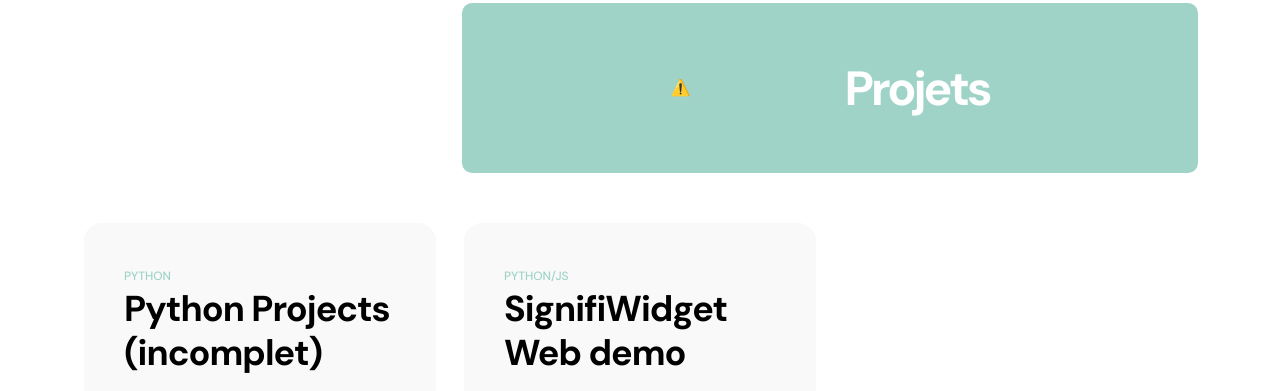
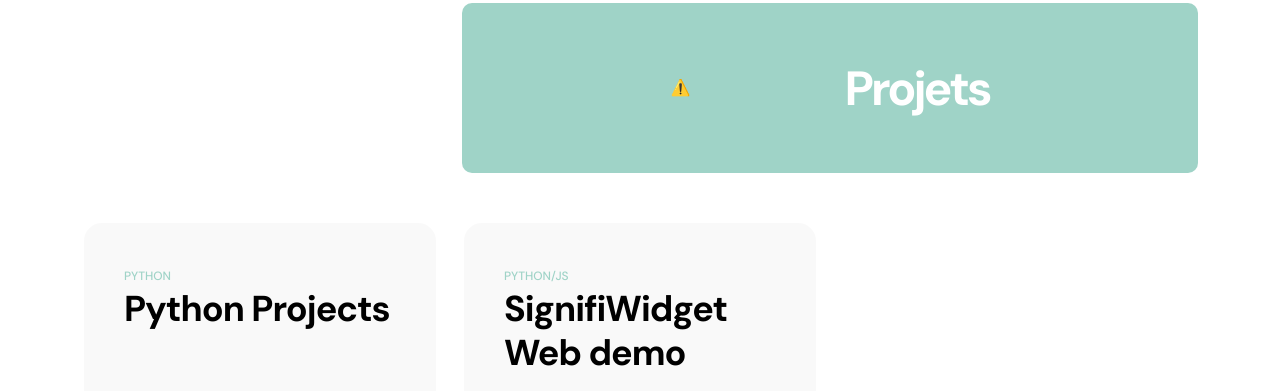
Before and after one commit to Rouxhero/rouxhero.github.io, a plain HTML site: page index.html in a window 1280 px wide. Shown: the part 3198-3589 px from the top of the page. Drawn offline with nearby package versions, Linux system fonts and the light colour scheme; no server answers.

Commit message:
Update index.html

```diff
--- a/index.html
+++ b/index.html
@@ -255,7 +255,7 @@
                             <div class="projects-info">
                                 <small class="projects-tag">Python</small>
 
-                                <h3 class="projects-title">Python Projects (incomplet)</h3>
+                                <h3 class="projects-title">Python Projects</h3>
                             </div>
 
                             <a href="https://github.com/Rouxhero/all_Python" target="_blank" class="popup-image">
```
